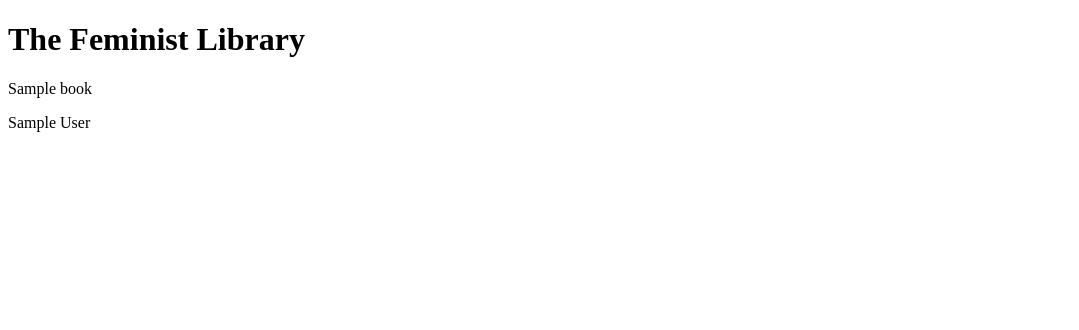
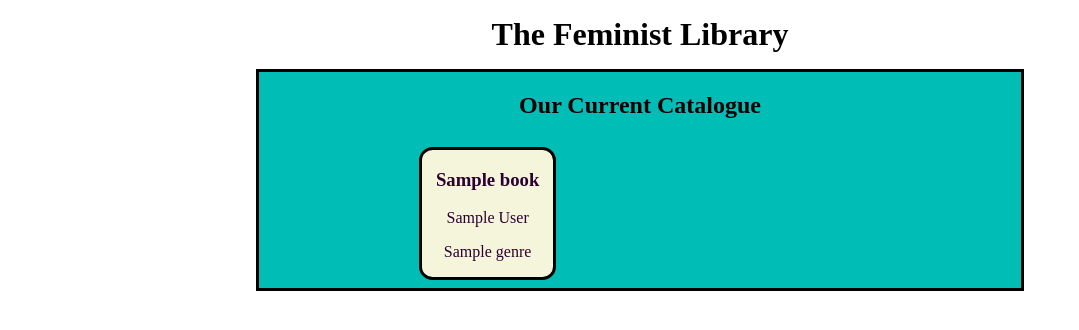
Before and after one commit to Jennahowieson/Flask-App---Library, a Flask app: template templates/book_list.html in a window 1280 px wide. Shown: the top 330 px of the page, without its empty margins (0-1079 px from the left). Run offline with Flask 2, Linux system fonts and the light colour scheme; the template is opened without the code that fills it: most values are stand-ins (such as "Sample title", 1, 10 or a date in 2020).

Commit message:
main list displays correctly

```diff
--- a/static/style.css
+++ b/static/style.css
@@ -0,0 +1,30 @@
+body{
+    margin-left: 20%;
+    margin-right: 20%;
+}
+main{
+    text-align: center;
+    background-color:rgb(0, 190, 181);
+    border-color: black;
+    border-style: solid;
+}
+H1{
+    text-align: center;
+    margin: 1rem;
+}
+
+#all-books {
+    display:grid;
+    grid-template-columns: 20% 20% 20%;
+    justify-content: center;
+    text-align: center;
+    color:rgb(43, 0, 49);
+}
+#single-book {
+    margin: 0.5rem;
+    background-color: beige;
+    border-color: black;
+    border-style: solid;
+    border-radius: 10%;
+
+}
--- a/templates/base.html
+++ b/templates/base.html
@@ -4,7 +4,7 @@
     <meta charset="UTF-8">
     <meta http-equiv="X-UA-Compatible" content="IE=edge">
     <meta name="viewport" content="width=device-width, initial-scale=1.0">
-    <link rel="stylesheet" href="style.css">
+    <link rel="stylesheet" href="static/style.css">
     <title>Document</title>
 </head>
 
--- a/templates/book_list.html
+++ b/templates/book_list.html
@@ -2,13 +2,19 @@
 {% block content %}
 
 <header>
-<h1>The Feminist Library</h1>
+    <h1>The Feminist Library</h1>
 </header>
 <main>
-    {% for book in book_list %}
-        <p>{{book.title}}</p>
-        <p>{{book.author}}</p>
-    {% endfor %}
+    <h2>Our Current Catalogue</h2>
+    <div id="all-books">
+        {% for book in book_list %}
+        <div id="single-book">
+            <h3>{{book.title}}</h3>
+            <p>{{book.author}}</p>
+            <p>{{book.genre}}</p>
+        </div>
+        {% endfor %}
+    </div>
 </main>
 
 
```
Also changed, not shown: controllers/controller.py (+12 -0 lines), templates/single_book.html (added, +19 -0 lines).
